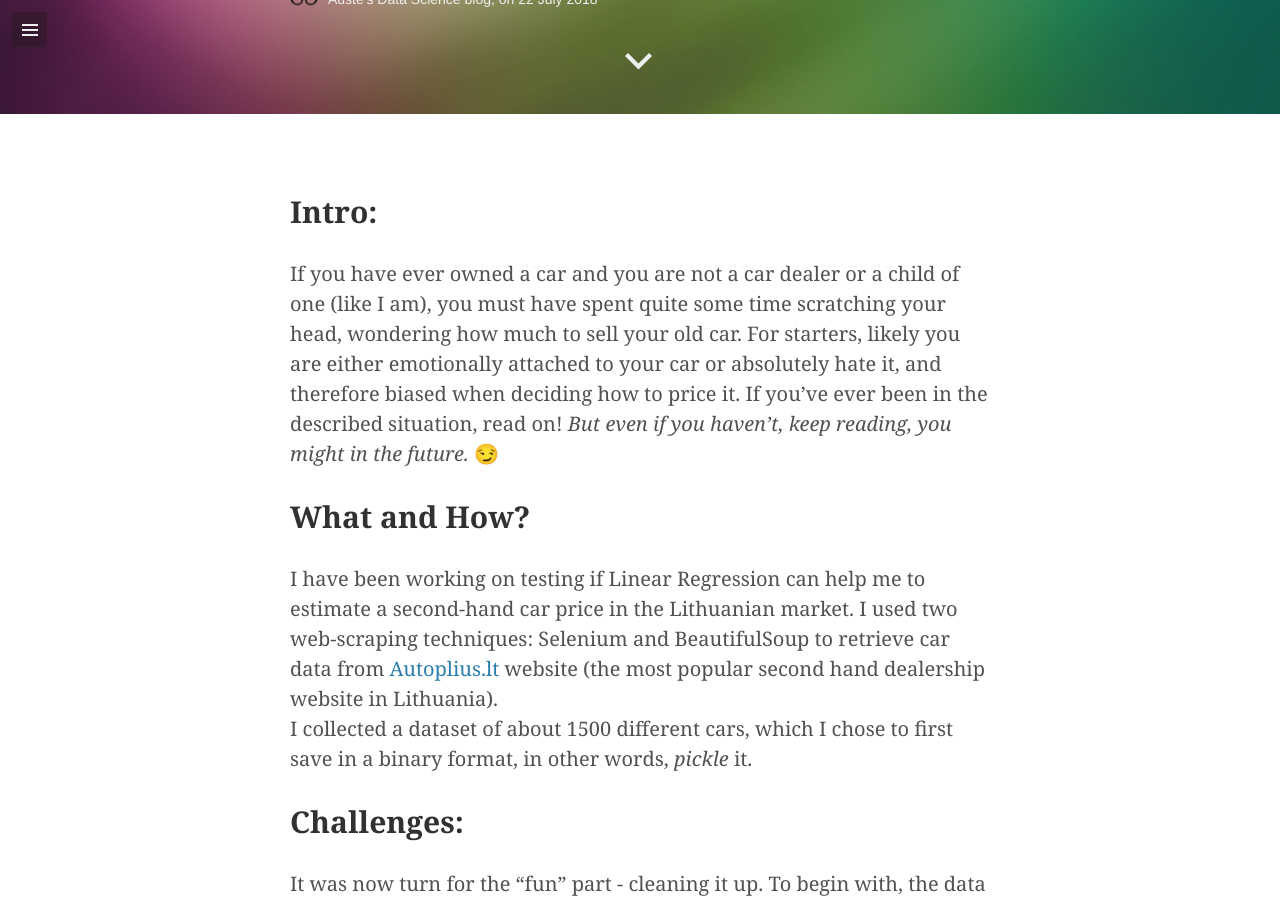
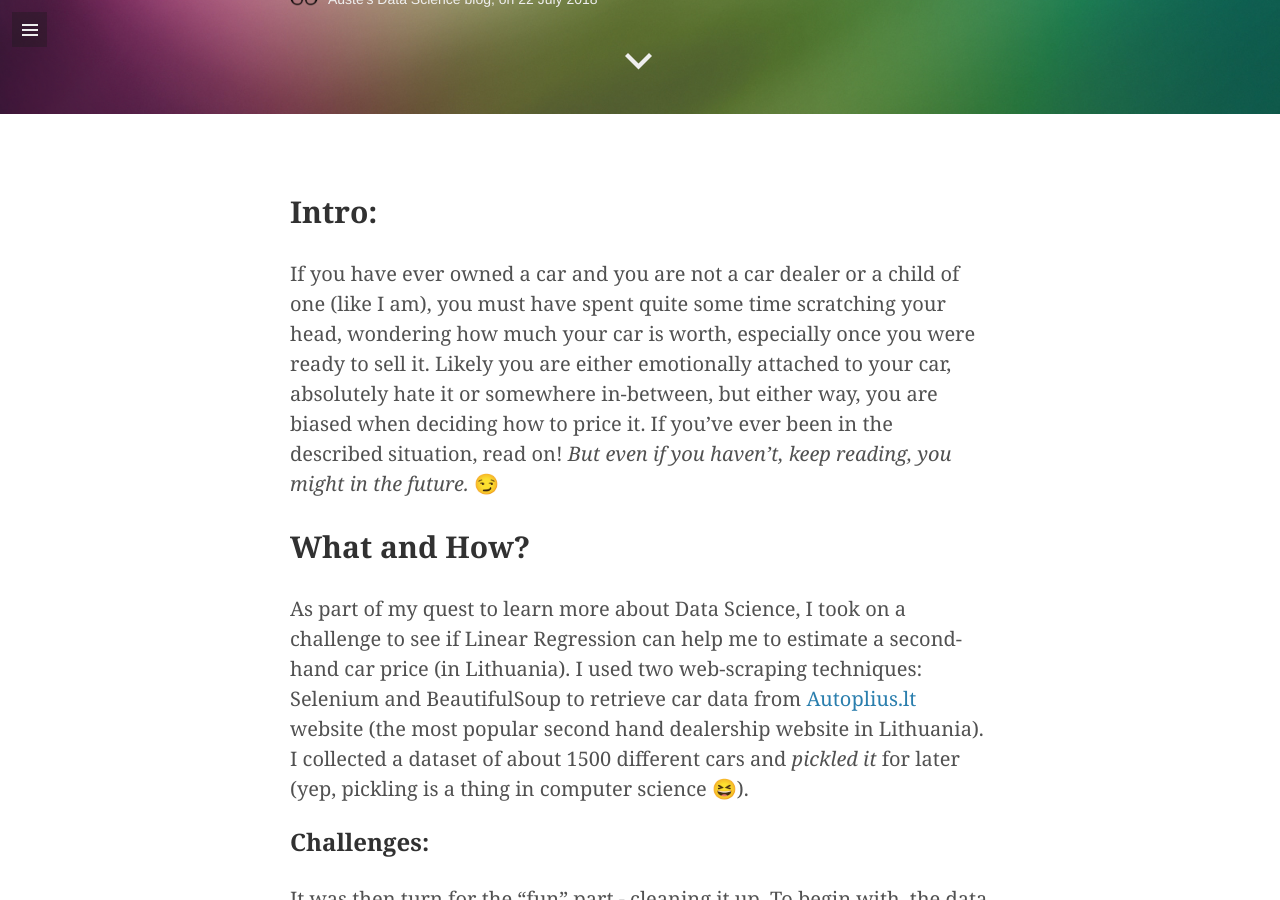
Before and after one commit to Auste1989/Auste1989.github.io, a Jekyll site: the page built from _posts/2018-07-22-car-price-predictor.md, in a window 1280 px wide and 900 px high, scrolled down 786 px. Built offline with Jekyll 4.4.1, drawn with Linux system fonts in a browser that asks for light colours; emoji names are drawn with the system emoji font; some web fonts are replaced; comment, search, counter and statistics services are not loaded; some of the changed text lies outside the part shown.

Commit message:
Updates to the post 2

```diff
--- a/_posts/2018-07-22-car-price-predictor.md
+++ b/_posts/2018-07-22-car-price-predictor.md
@@ -5,16 +5,16 @@ dark: false
 ---
 
 ## Intro:
-If you have ever owned a car and you are not a car dealer or a child of one (like I am), you must have spent quite some time scratching your head, wondering how much to sell your old car. For starters, likely you are either emotionally attached to your car or absolutely hate it, and therefore biased when deciding how to price it.
+If you have ever owned a car and you are not a car dealer or a child of one (like I am), you must have spent quite some time scratching your head, wondering how much your car is worth, especially once you were ready to sell it. Likely you are either emotionally attached to your car, absolutely hate it or somewhere in-between, but either way, you are biased when deciding how to price it.
 If you've ever been in the described situation, read on! *But even if you haven't, keep reading, you might in the future.* :smirk:
 
 ## What and How?
-I have been working on testing if Linear Regression can help me to estimate a second-hand car price in the Lithuanian market. I used two web-scraping techniques: Selenium and BeautifulSoup to retrieve car data from [Autoplius.lt](https://en.autoplius.lt/) website (the most popular second hand dealership website in Lithuania).
-I collected a dataset of about 1500 different cars, which I chose to first save in a binary format, in other words, *pickle* it.
+As part of my quest to learn more about Data Science, I took on a challenge to see if Linear Regression can help me to estimate a second-hand car price (in Lithuania). I used two web-scraping techniques: Selenium and BeautifulSoup to retrieve car data from [Autoplius.lt](https://en.autoplius.lt/) website (the most popular second hand dealership website in Lithuania).
+I collected a dataset of about 1500 different cars and *pickled it* for later (yep, pickling is a thing in computer science :laughing:).
 
-## Challenges:
-It was now turn for the "fun" part - cleaning it up. To begin with, the data came in a text format (including price and other numerical features), I created a few helper to help with this process. Secondly, a lot of my data was categorical (i.e. text), e.g. Make, which cannot be used in a Linear Regression model, so I had to *dummify* some of those variables, because removing them completely would have signidicantly decreased the chances of developing a good model. In order to account for the Make and Colour, I created a variables to identify German, French and Japanese cars, and white and red cards, respectively.
-Now, I was finally able to review my dataset, during the analyis I identified some outliers, such as cars that are older than 1995 or newer than 2016, cars with a price lower than €200 or more expensive than €40,000, as well as, cars with zero mileage (new) or ones with more than 450,000km driven. I went ahead and excluded the outliers, since my model was not being designed to account for such extreme cases.
+### Challenges:
+It was then turn for the "fun" part - cleaning it up. To begin with, the data came in a text format (including price and other numerical features), I created a few helper functions in order to easily convert them to numbers. Secondly, a lot of my data was categorical (e.g. Make = BMW). Unfortunately, qualitative variables cannot be used in a Linear Regression model, I ended up creating *dummy variables* to replace them, because removing them completely would have significantly decreased my chances of developing a good model.   In order to somewhat account for the effect make has on price, I created variables to identify German, French and Japanese cars. For that of colour, I added flags to mark white and red colours.
+Now, I was finally able to review my dataset. Thorough data analysis helped to identify outliers, such as cars that are older than 1995 or newer than 2016, cars with a price lower than €200 or more expensive than €40,000, as well as, cars with zero mileage (new) or ones with more than 450,000km driven. I went ahead and excluded the outliers, since my model was not being designed to account for such extreme cases.
 Finally, after assessing correlation plots, I narrowed down my dataset to the target variable (Price) and the following features:
 1. Year of manufacture
 2. Gearbox (manual / automatic)
@@ -26,17 +26,19 @@ Finally, after assessing correlation plots, I narrowed down my dataset to the ta
 8. Red colour
 9. White colour
 
-Once the dataset was narrowed down, as the last step of cleaning, I dropped all the cars that did not have at least one of the 9 features, which left me with 1015 cars in total.
+Once the dataset was narrowed down, as the last step of cleaning, I dropped all the cars that had missing values for my chosen 9 features. The final dataset contains 1,015 cars in total.
 
-## Modelling:
-In search for the best set of features, I exploresd a few options:
+### Modelling:
+In search for the best model I explored a few options:
 1. Simple model with no transformation to any of the variables
-2. A model with logarithmic price transformation
+2. A model with logarithmic price transformation (normalized the distribution)
 3. Linear Regression model after normalization and regularization (Ridge and Lasso)
 Number 2 won the race!
 
-## Results:
-The model was trained with 70% of the dataset, and the remaining 30% was used to test it. The results were better than expected, given the challenges:
+![Missing Image]({{"/assets/Price_Transformation.png"|https://github.com/mastaus/mastaus.github.io/blob/master/assets/images/Price_Transformation.png}}
+
+### Results:
+The model was trained on 70% of the dataset, and the remaining 30% was used to test it. The results were better than expected, given the challenges:
 * Price estimate at around 62% accuracy
 * 67% of the variance in price explained by the 9 selected features (when run on the test dataset)
 
```
